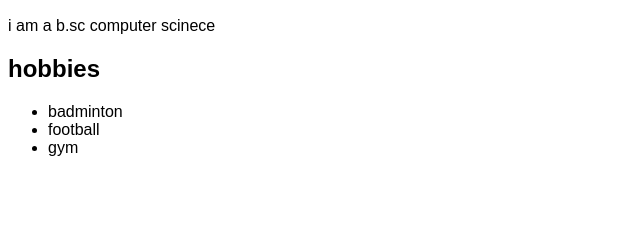
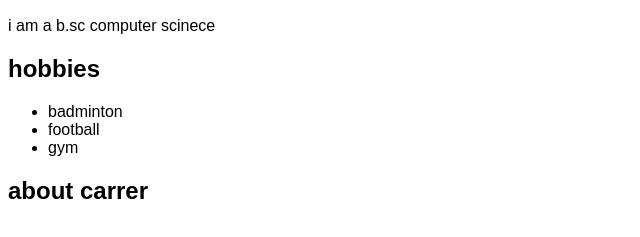
Before and after one commit to reeganligorin007-design/student-project1, a plain HTML site: page index.html in a window 1280 px wide. Shown: the part 553-790 px from the top of the page, without its empty margins (0-640 px from the left). Drawn offline with Linux system fonts and the light colour scheme.

Commit message:
Update index.html

```diff
--- a/index.html
+++ b/index.html
@@ -21,5 +21,7 @@
 <li>football</li>
 <li>gym</li>
 </ul>
+
+<h2> about carrer</h2>
   </body>
 </html>
```
